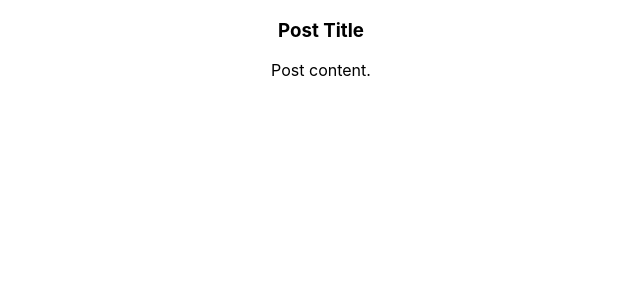
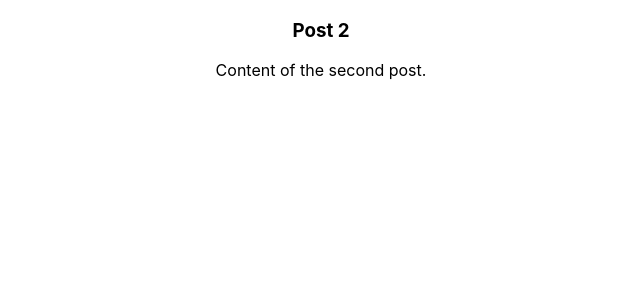
Before and after one commit to abgeiger/react-blog, a React (Create React App) app: page / in a window 1280 px wide. Shown: the top 300 px of the page, without its empty margins (319-959 px from the left). Built offline with nearby package versions, Linux system fonts and the light colour scheme.

Commit message:
Hard code example posts.

```diff
--- a/src/components/Post.js
+++ b/src/components/Post.js
@@ -1,12 +1,30 @@
 import React, { Component } from 'react';
 // import PropTypes from 'prop-types';
+
+const blogPosts = [
+    {
+        id: 1,
+        title: 'Post 1',
+        content: 'Content of the first post.',
+    },
+    {
+        id: 2,
+        title: 'Post 2',
+        content: 'Content of the second post.',
+    },
+    {
+        id: 3,
+        title: 'Post 3',
+        content: 'Content of the third post.',
+    },
+];
 
 export class Post extends Component {
     render() {
         return (
             <div>
-                <h3>Post Title</h3>
-                <p>Post content.</p>
+                <h3>{blogPosts[1].title}</h3>
+                <p>{blogPosts[1].content}</p>
             </div>
         )
     }
```
